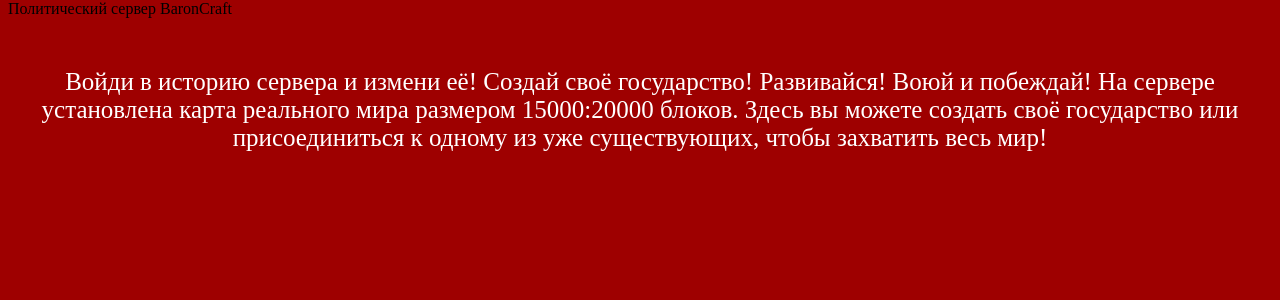
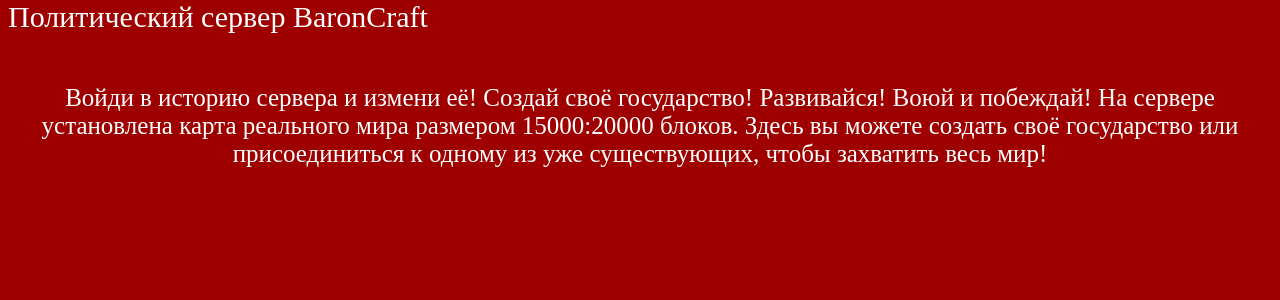
Before and after one commit to BaronCraft/baroncraft.github.io, a PHP site: page / in a window 1280 px wide. Shown: the part 86-386 px from the top of the page. Run offline with PHP 8.4, Linux system fonts and the light colour scheme.

Commit message:
Update index.css

```diff
--- a/index.css
+++ b/index.css
@@ -29,7 +29,7 @@ nav a:hover {
 
 
 
-t {
+tit {
   font-size: 30px;
   text-align: center;
   font-weight: semibold;
```
